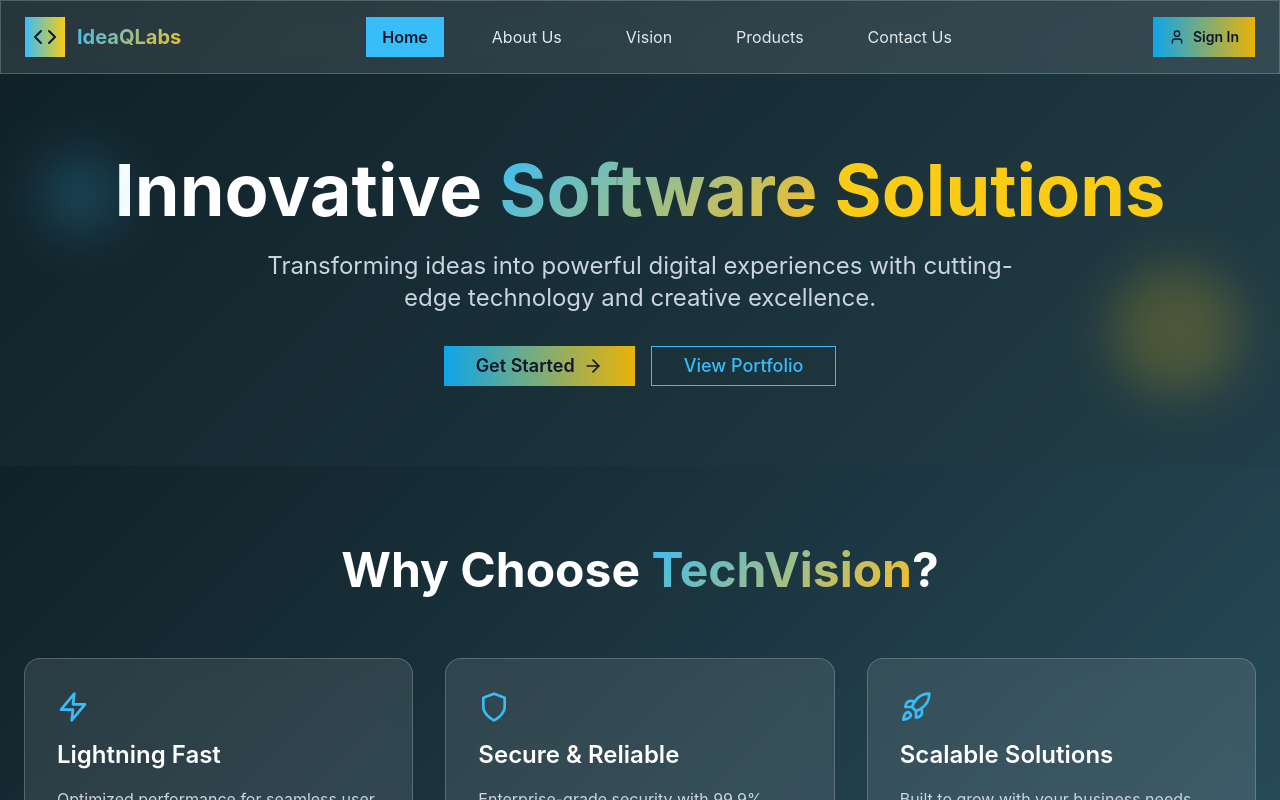
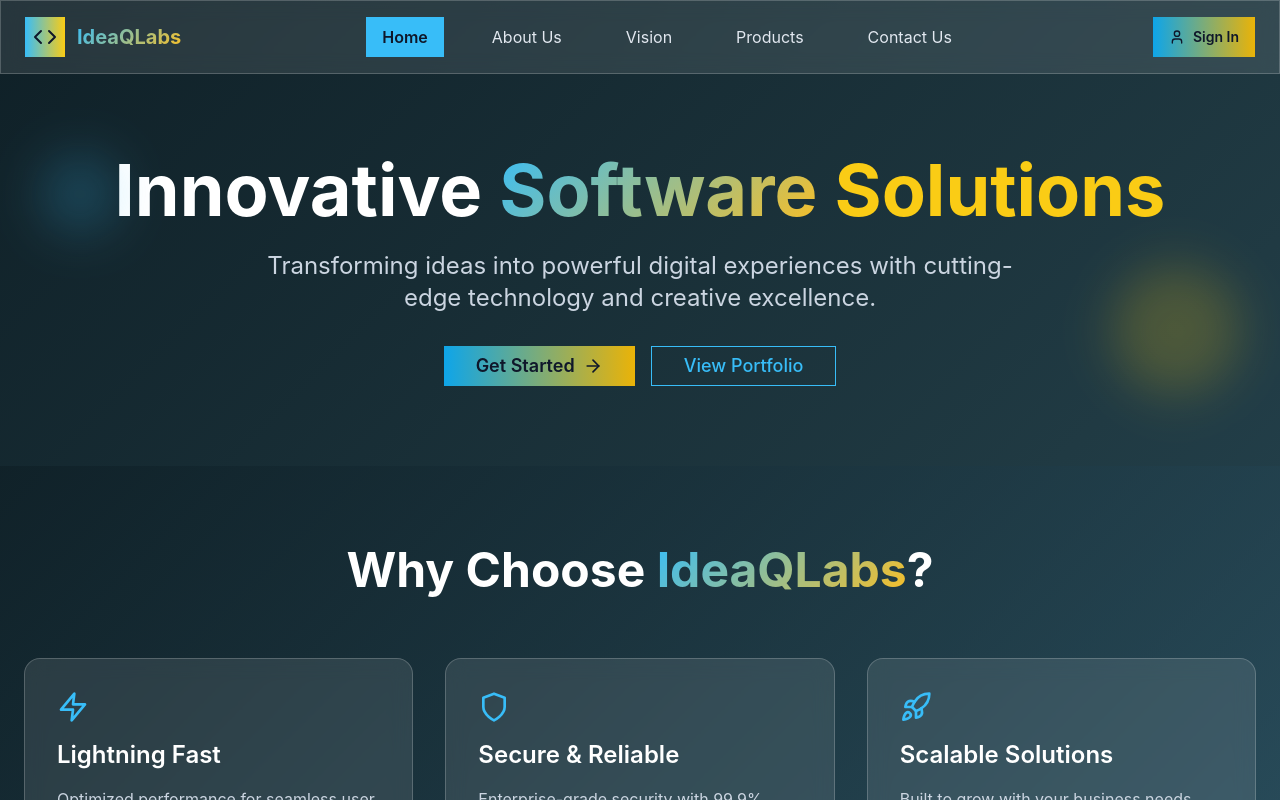
Before and after one commit to ideaqlabs/IdeaQLabs, a React (Vite) app: page / in a window 1280 px wide. Shown: the top 800 px of the page. Built offline with nearby package versions, Linux system fonts and the light colour scheme.

Commit message:
Update Home.jsx

```diff
--- a/src/components/pages/Home.jsx
+++ b/src/components/pages/Home.jsx
@@ -98,7 +98,7 @@ const Home = () => {
             whileInView={{ opacity: 1, y: 0 }}
             transition={{ duration: 0.6 }}
           >
-            Why Choose <span className="gradient-text">TechVision</span>?
+            Why Choose <span className="gradient-text">IdeaQLabs</span>?
           </motion.h2>
 
           <div className="grid md:grid-cols-3 gap-8">
```
